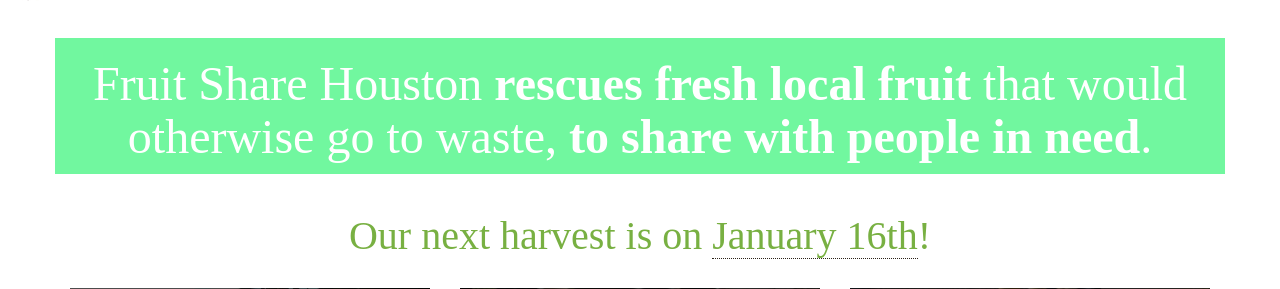
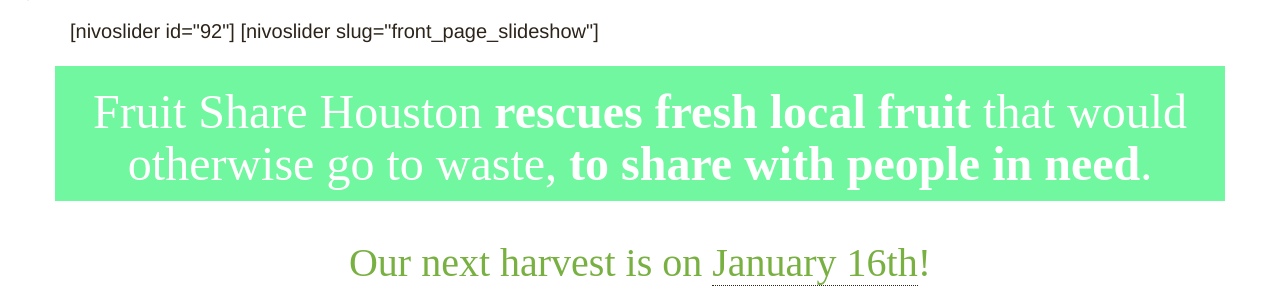
Before and after one commit to fruitsharehouston/fruitsharewp, a WordPress theme: template index.php in a window 1280 px wide. Shown: the part 55-344 px from the top of the page. Run offline with PHP 8.4 and a stand-in for WordPress, Linux system fonts and the light colour scheme; the site name, menu and one post (Sample post) are stand-ins, and other content is empty; some libraries are stand-ins or nearby versions; some web fonts are replaced.

Commit message:
Update index.php

```diff
--- a/index.php
+++ b/index.php
@@ -11,7 +11,8 @@
               <h1>100,000 pounds <strong>picked</strong> &amp; <strong>shared</strong> last season!</h1>
             </div>
           </div>-->
-
+            [nivoslider id="92"]
+            [nivoslider slug="front_page_slideshow"]
         </div>
       </div>
 
```
